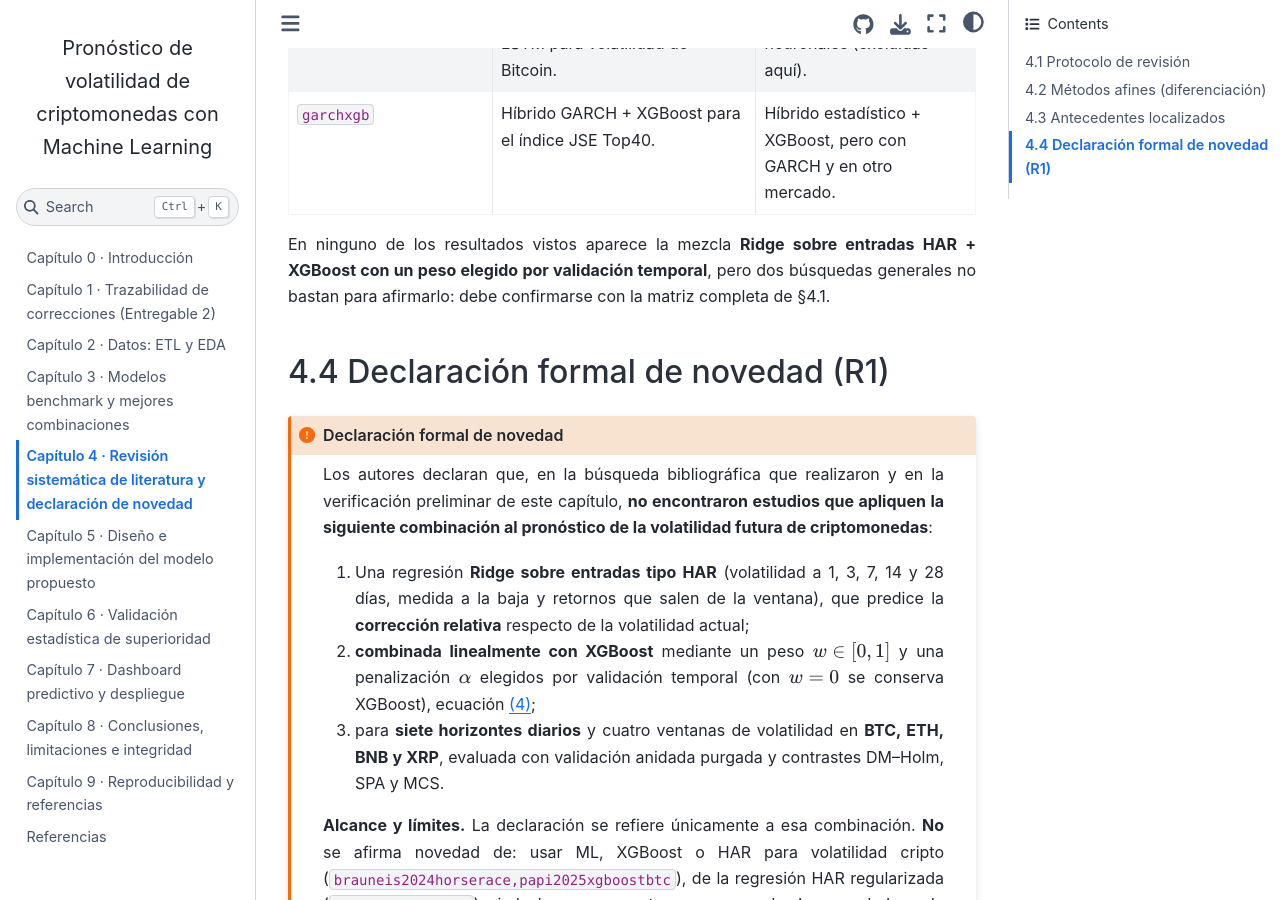
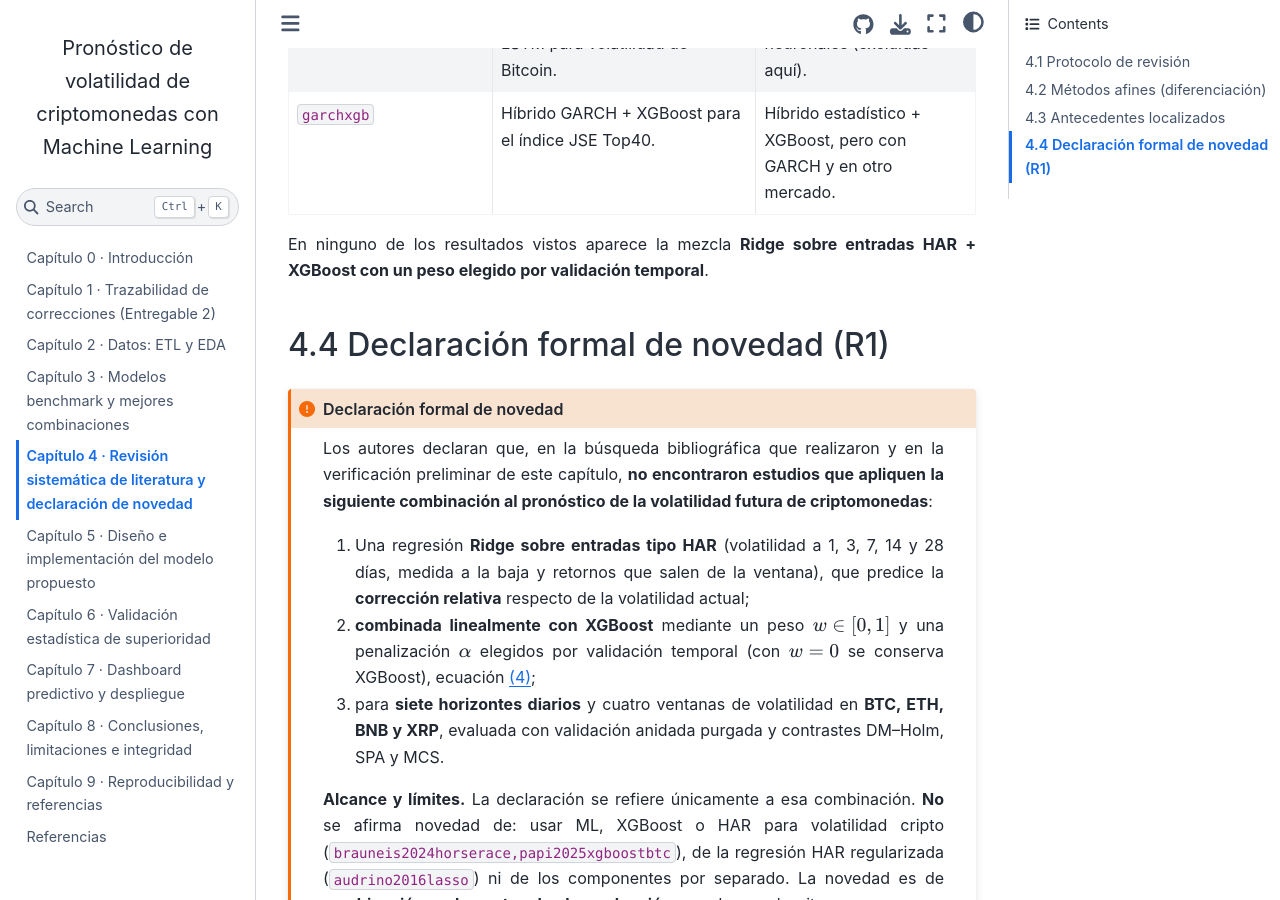
Before and after one commit to Bernal023/MachineLearning_202630, a Jupyter Book: the page built from book/cap04_literatura_novedad.md, in a window 1280 px wide and 900 px high, scrolled down 1866 px. Built offline with Jupyter Book 1.0.4 settings and Sphinx 7.4.7 and the Sphinx Book theme 1.1.4, drawn with Linux system fonts in a browser that asks for light colours; cross-references to code outside the pages are shown as plain code.

```diff
--- a/book/cap04_literatura_novedad.md
+++ b/book/cap04_literatura_novedad.md
@@ -65,7 +65,7 @@
 | {cite}`garchxgb` | Híbrido GARCH + XGBoost para el índice JSE Top40. | Híbrido estadístico + XGBoost, pero con GARCH y en otro mercado. |
 
 En ninguno de los resultados vistos aparece la mezcla **Ridge sobre entradas HAR + XGBoost con un peso elegido por validación
-temporal**, pero dos búsquedas generales no bastan para afirmarlo: debe confirmarse con la matriz completa de §4.1.
+temporal**.
 
 ## 4.4 Declaración formal de novedad (R1)
 
```
